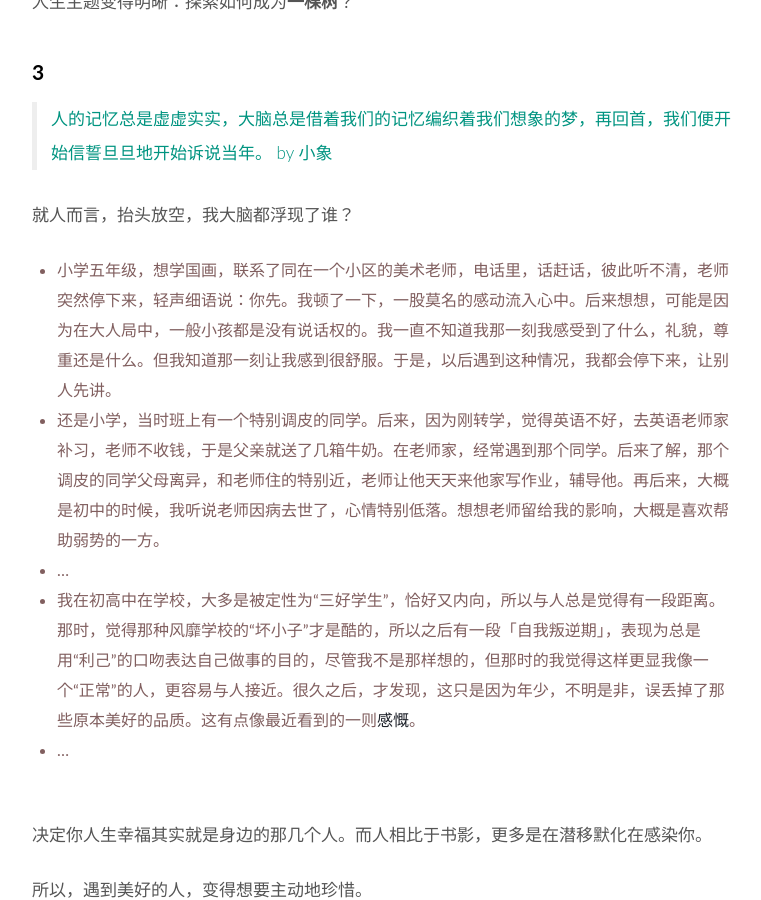
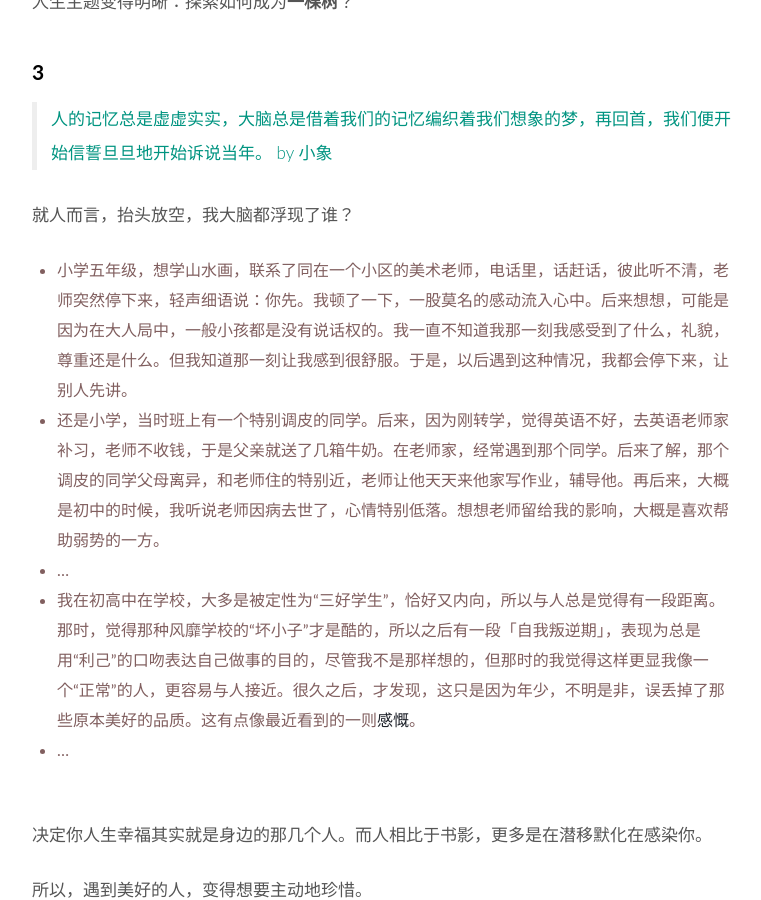
Before and after one commit to WillWang-X/willwang-x.github.io, a Jekyll site: the page built from _posts/2019-02-05-who-shaped-me.md, in a window 1280 px wide and 900 px high, scrolled down 2091 px. Shown: the whole window, without its empty margins (258-1019 px from the left). Built offline with Jekyll 4.4.1, drawn with Linux system fonts in a browser that asks for light colours.

Commit message:
Updated life README

```diff
--- a/_posts/2019-02-05-who-shaped-me.md
+++ b/_posts/2019-02-05-who-shaped-me.md
@@ -75,7 +75,7 @@ published: true
 
 就人而言，抬头放空，我大脑都浮现了谁？
 
-* 小学五年级，想学国画，联系了同在一个小区的美术老师，电话里，话赶话，彼此听不清，老师突然停下来，轻声细语说：你先。我顿了一下，一股莫名的感动流入心中。后来想想，可能是因为在大人局中，一般小孩都是没有说话权的。我一直不知道我那一刻我感受到了什么，礼貌，尊重还是什么。但我知道那一刻让我感到很舒服。于是，以后遇到这种情况，我都会停下来，让别人先讲。
+* 小学五年级，想学山水画，联系了同在一个小区的美术老师，电话里，话赶话，彼此听不清，老师突然停下来，轻声细语说：你先。我顿了一下，一股莫名的感动流入心中。后来想想，可能是因为在大人局中，一般小孩都是没有说话权的。我一直不知道我那一刻我感受到了什么，礼貌，尊重还是什么。但我知道那一刻让我感到很舒服。于是，以后遇到这种情况，我都会停下来，让别人先讲。
 * 还是小学，当时班上有一个特别调皮的同学。后来，因为刚转学，觉得英语不好，去英语老师家补习，老师不收钱，于是父亲就送了几箱牛奶。在老师家，经常遇到那个同学。后来了解，那个调皮的同学父母离异，和老师住的特别近，老师让他天天来他家写作业，辅导他。再后来，大概是初中的时候，我听说老师因病去世了，心情特别低落。想想老师留给我的影响，大概是喜欢帮助弱势的一方。
 * ...
 * 我在初高中在学校，大多是被定性为“三好学生”，恰好又内向，所以与人总是觉得有一段距离。那时，觉得那种风靡学校的“坏小子”才是酷的，所以之后有一段「自我叛逆期」，表现为总是用“利己”的口吻表达自己做事的目的，尽管我不是那样想的，但那时的我觉得这样更显我像一个“正常”的人，更容易与人接近。很久之后，才发现，这只是因为年少，不明是非，误丢掉了那些原本美好的品质。这有点像最近看到的一则[感慨](https://i.imgur.com/R8yS4aI.jpg)。
```
